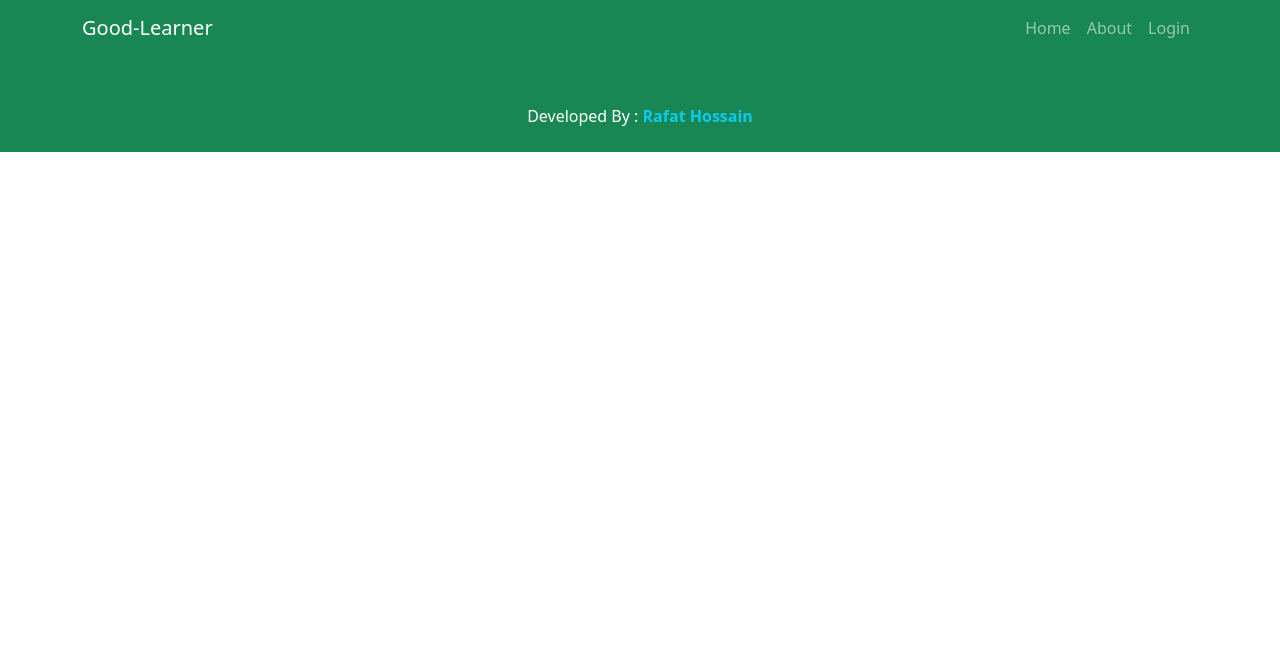
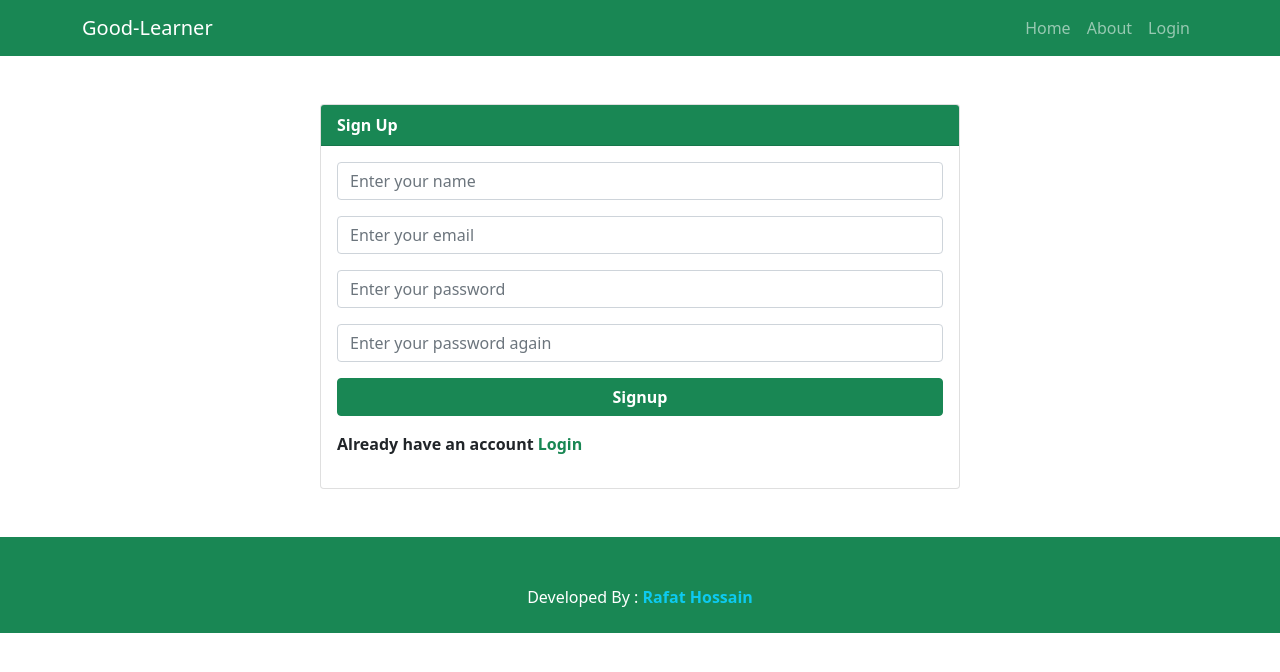
Before and after one commit to Rafat-Web-Developer/good-learner, a React (Create React App) app: page /signup in a window 1280 px wide. Shown: the top 672 px of the page. Built offline with nearby package versions, Linux system fonts and the light colour scheme.

Commit message:
Create a sign up component and design that component

```diff
--- a/src/App.js
+++ b/src/App.js
@@ -5,6 +5,7 @@ import Home from "./Pages/Home/Home";
 import Login from "./Pages/Login/Login";
 import Footer from "./Pages/Shared/Footer/Footer";
 import Header from "./Pages/Shared/Header/Header";
+import SignUp from "./Pages/SignUp/SignUp";
 
 function App() {
   return (
@@ -14,6 +15,7 @@ function App() {
         <Route path="/" element={<Home></Home>}></Route>
         <Route path="/about" element={<About></About>}></Route>
         <Route path="/login" element={<Login></Login>}></Route>
+        <Route path="/signup" element={<SignUp></SignUp>}></Route>
       </Routes>
       <Footer></Footer>
     </div>
--- /dev/null
+++ b/src/Pages/SignUp/SignUp.js
@@ -0,0 +1,49 @@
+import React from "react";
+import { Button, Card, Form } from "react-bootstrap";
+import { Link } from "react-router-dom";
+
+const SignUp = () => {
+  return (
+    <div className="w-50 mx-auto my-5">
+      <Card>
+        <Card.Header className="bg-success text-white fw-bold">
+          Sign Up
+        </Card.Header>
+        <Card.Body>
+          <Form>
+            <Form.Group className="mb-3" controlId="formBasicName">
+              <Form.Control type="text" placeholder="Enter your name" />
+            </Form.Group>
+
+            <Form.Group className="mb-3" controlId="formBasicEmail">
+              <Form.Control type="email" placeholder="Enter your email" />
+            </Form.Group>
+
+            <Form.Group className="mb-3" controlId="formBasicPassword">
+              <Form.Control type="password" placeholder="Enter your password" />
+            </Form.Group>
+
+            <Form.Group className="mb-3" controlId="formBasicConfirmPassword">
+              <Form.Control
+                type="password"
+                placeholder="Enter your password again"
+              />
+            </Form.Group>
+
+            <Button variant="success" type="submit" className="w-100 fw-bold">
+              Signup
+            </Button>
+          </Form>
+          <p className="my-3 fw-bold">
+            Already have an account{" "}
+            <Link to="/login" className="text-decoration-none text-success">
+              Login
+            </Link>
+          </p>
+        </Card.Body>
+      </Card>
+    </div>
+  );
+};
+
+export default SignUp;
```
